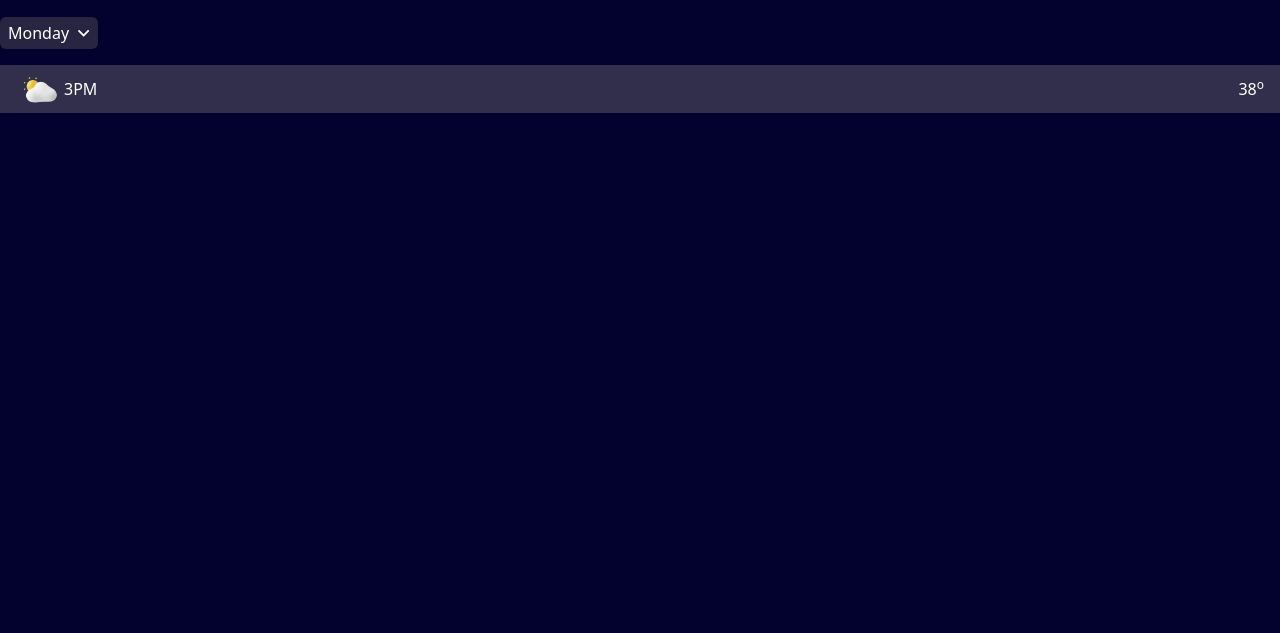
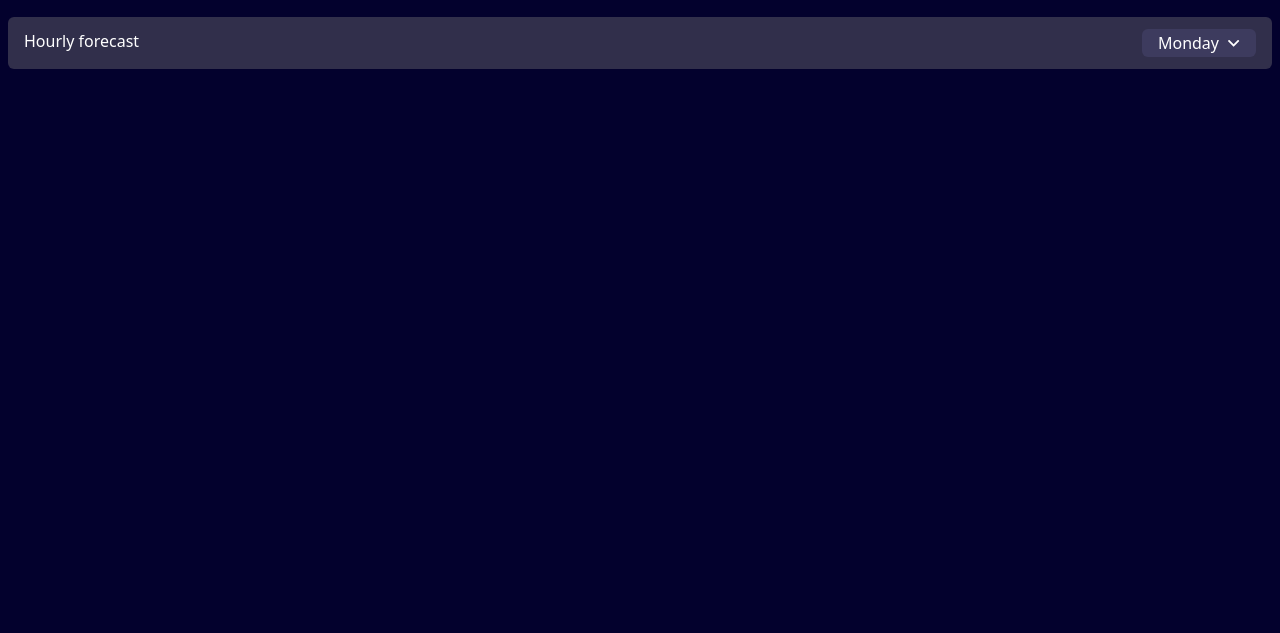
Before and after one commit to jabo-arnold-landry/Weather-App, a website with bundled scripts: page src/index.html in a window 1280 px wide. Shown: the part 167-800 px from the top of the page. Built offline with nearby package versions, Linux system fonts and the light colour scheme.

Commit message:
style:style-the-filter-section-to-have-the-right-color-from-figma

```diff
--- a/src/index.html
+++ b/src/index.html
@@ -109,10 +109,14 @@
         class="flex flex-wrap gap-2.5 mx-1.5"
       ></section>
       <!-- Insert hourly forecast for the selected day here -->
-      <section id="hourly-forecast-section" class="">
-        <div class="relative">
+      <section
+        id="hourly-forecast-section"
+        class="bg-Neutral-700 py-3 px-2 mx-2 rounded-md"
+      >
+        <div class="relative flex justify-between px-2">
+          <strong class="font-light">Hourly forecast</strong>
           <button
-            class="flex items-center gap-2 cursor-pointer bg-Neutral-800 px-2 py-1 rounded-md group hover:bg-Neutral-600 transition-colors duration-300 ease-in-out delay-150"
+            class="flex items-center gap-2 cursor-pointer bg-Neutral-600 px-4 py-0.5 rounded-md group hover:bg-Neutral-600 transition-colors duration-300 ease-in-out delay-150"
           >
             Monday
             <img src="/images/icon-dropdown.svg" alt="" />
@@ -122,20 +126,7 @@
             id="days-list"
           ></div>
         </div>
-        <section class="bg-Neutral-700" id="hourly-data">
-          <div
-            class="flex items-center justify-between bg-Neutral-700 mt-4 mx-1 px-3 rounded-md"
-          >
-            <div class="flex items-center">
-              <img
-                src="/images/icon-partly-cloudy.webp"
-                alt="weather code"
-                class="size-12 inlin-block"
-              />
-              <time datetime="now">3PM</time>
-            </div>
-            <p>38<sup>o</sup></p>
-          </div>
+        <section class="hourly-forecast" id="hourly-data">
         </section>
       </section>
     </article>
```
Also changed, not shown: src/output.css.
